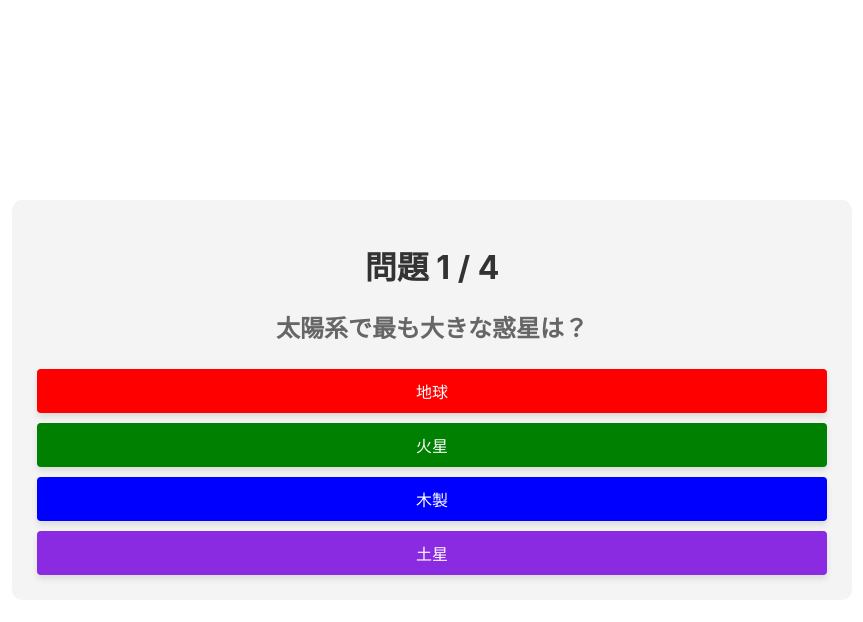
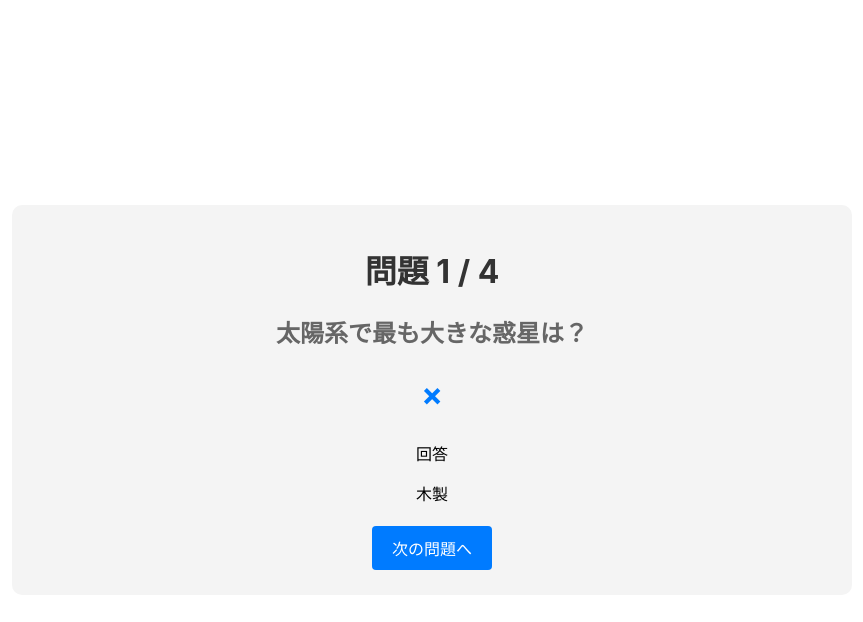
Before and after one commit to yamadahideto/quiz-app, a React (Create React App) app: page / in a window 1280 px wide. Both pictures are taken after a click on the button "地球". Shown: the top 622 px of the page, without its empty margins (208-1071 px from the left). Built offline with nearby package versions, Linux system fonts and the light colour scheme.

Commit message:
コミットするデー

```diff
--- a/src/App.js
+++ b/src/App.js
@@ -8,13 +8,14 @@ function App() {
   const [answers, setAnswers] = useState([]);
   const [score, setScore] = useState(0);
   const [feedback, setFeedback] = useState(null);
+  const [showScore, setShowScore] = useState(false);
+
   const handleAnswer = (answer) => {
     const newAnswer = {
       question: quizData[currentQuestion].question,
       answer: answer,
       correct: answer === quizData[currentQuestion].correct,
     };
-    console.log(newAnswer);
 
     // 正解していた場合
     if (newAnswer.correct) {
@@ -22,21 +23,51 @@ function App() {
       setFeedback("⚪︎");
     } else {
       //不正解の場合
-      setFeedback("⚪︎");
+      setFeedback("×");
     }
-
     setAnswers([...answers, newAnswer]);
     // 初期の空の配列にnewAnswerの配列が代入される → [{},{},{}]
     setNext(true);
   };
+
+  const goToNextQuestion = () => {
+    const nextQuestion = currentQuestion + 1;
+    // 次の問題がある場合
+    if (currentQuestion + 1 < quizData.length) {
+      setCurrentQuestion(nextQuestion);
+    } else {
+      //次の問題がない場合
+      setShowScore(true);
+    }
+    setNext(false);
+  };
+
   return (
     <div className="quiz-container">
+      {/* 最終スコア表示 */}
+      {showScore ? (
+        <div className="score-section">
+          <h1> スコア </h1>
+          <h2>
+            {score}/{quizData.length}
+          </h2>
+        </div>
+      ) : (
         <div className="question-section">
           <h1>
             問題 {currentQuestion + 1} / {quizData.length}{" "}
           </h1>
           <h2> {quizData[currentQuestion].question} </h2>
 
+          {next ? (
+            // feedbackに値があれば表示する
+            <div className="feedback-section">
+              <h2 className="large-feedback"> {feedback} </h2>
+              <p> 回答 </p>
+              <p> {quizData[currentQuestion].correct} </p>
+              <button onClick={goToNextQuestion}> 次の問題へ </button>
+            </div>
+          ) : (
             <div className="answer-section">
               {quizData[currentQuestion].options.map((item, index) => (
                 <button
@@ -48,7 +79,9 @@ function App() {
                 </button>
               ))}
             </div>
+          )}
         </div>
+      )}
     </div>
   );
 }
```
Lines whose indentation alone changed are shown as unchanged.
